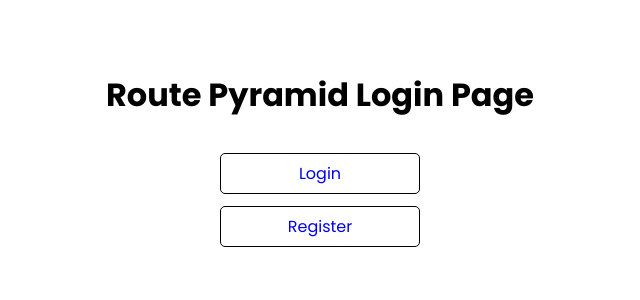
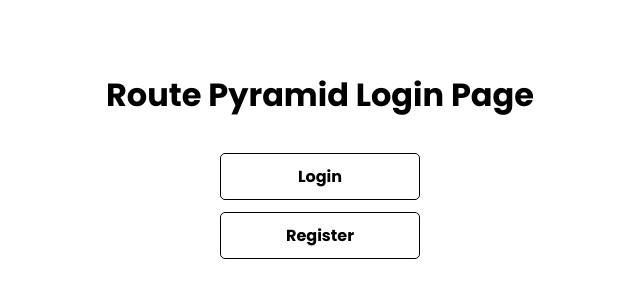
Before and after one commit to bowa41/routepyramid, a Flask app: template templates/index.html in a window 1280 px wide. Shown: the top 300 px of the page, without its empty margins (320-960 px from the left). Run offline with Flask 3, Linux system fonts and the light colour scheme; a user stored in the database is signed in; the template is opened without the code that fills it: most values are stand-ins (such as "Sample title", 1, 10 or a date in 2020).

Commit message:
adding more styling, all black and white need to use branding

```diff
--- a/static/css/styles.css
+++ b/static/css/styles.css
@@ -240,12 +240,17 @@
 }
 
 .box a {
-  text-decoration: none;
+    display: block;
+    width: 200px;
+    height: 250x;
+    text-decoration: none;
+    /* background: #4E9CAF; */
+    border: 1px solid black;
+    padding: 10px;
+    text-align: center;
+    border-radius: 5px;
+    /* color: white; */
+    color: black;
+    font-weight: bold;
+    /* line-height: 25px; */
 }
-
-.a_btn {
-    border: 1px solid black;
-    border-radius: 5px;
-    padding: 7px 20px;
-    width: 200px;
-}
--- a/templates/index.html
+++ b/templates/index.html
@@ -13,14 +13,10 @@
   <h1>Route Pyramid Login Page</h1>
   <!-- TODO: Hide the Login/Registration buttons for logged-in users -->
     {% if not logged_in: %}
-  <div class="a_btn">
     <a href="{{ url_for('login') }}" class="btn btn-primary btn-block btn-large"
     >Login</a>
-  </div>
-  <div class="a_btn">
       <a href="{{ url_for('register') }}" class="btn btn-secondary btn-block btn-large"
     >Register</a>
-  </div>
   <!-- Feedback for logged-in users -->
   {% else %}
     <p> (you are already logged in) </p>
```
Also changed, not shown: templates/login.html (+14 -12 lines).
